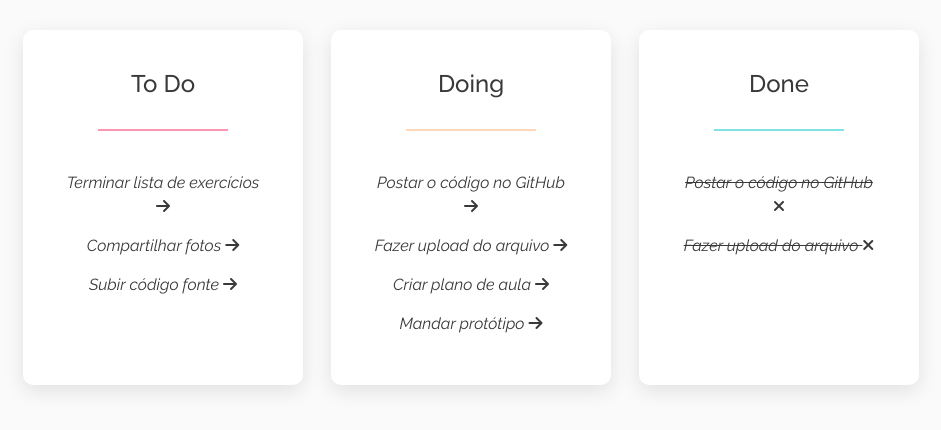
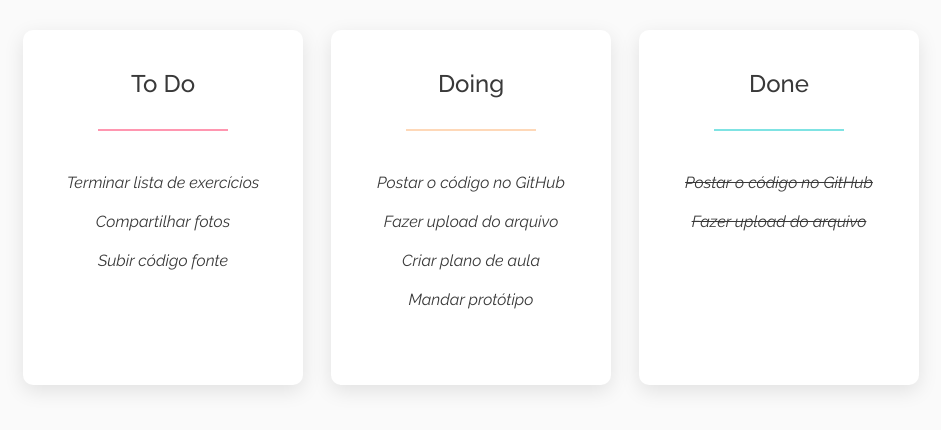
Before and after one commit to gabrielsarubo/todo-list-unectjr, a PHP site: page / in a window 1280 px wide. Shown: the part 274-704 px from the top of the page, without its empty margins (169-1110 px from the left). Run offline with PHP 8.4, Linux system fonts and the light colour scheme; some libraries are stand-ins or nearby versions.

Commit message:
Add styling to the list items icons

```diff
--- a/assets/css/style.css
+++ b/assets/css/style.css
@@ -170,10 +170,27 @@ ul.card-list-container {
 }
 
 ul.card-list-container li {
+	position: relative;
+
 	text-align: center;
 	font-style: italic;
 	list-style: none;
+	cursor: pointer;
 	margin-bottom: 15px;
+}
+
+/* Mostrar e tirar os icones de cada item da lista */
+ul.card-list-container li i {
+	visibility: hidden;
+	position: absolute;
+	top: 5px;
+	margin-left: 6px;
+
+	font-size: 14px;
+}
+
+ul.card-list-container li:hover i {
+	visibility: visible;
 }
 
 /* Card To Do */
```
